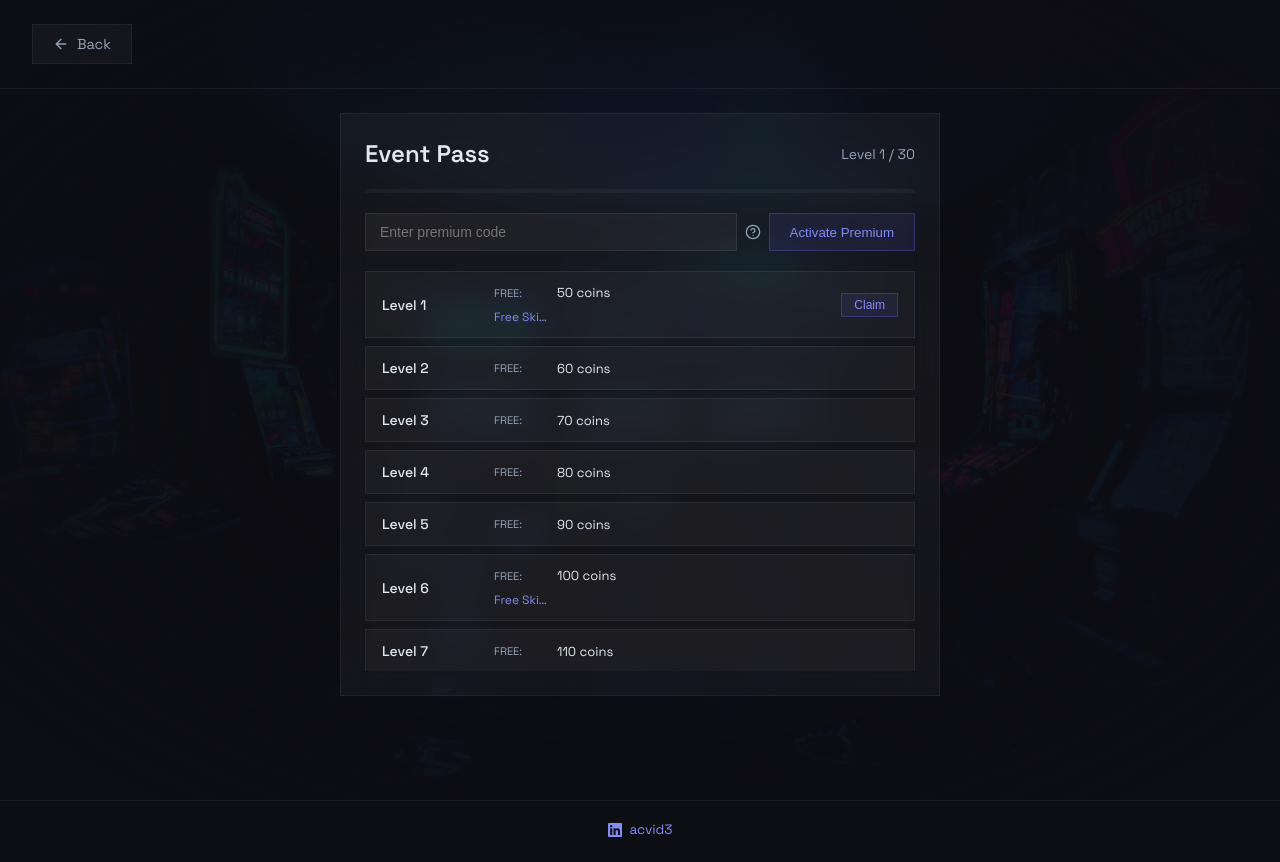
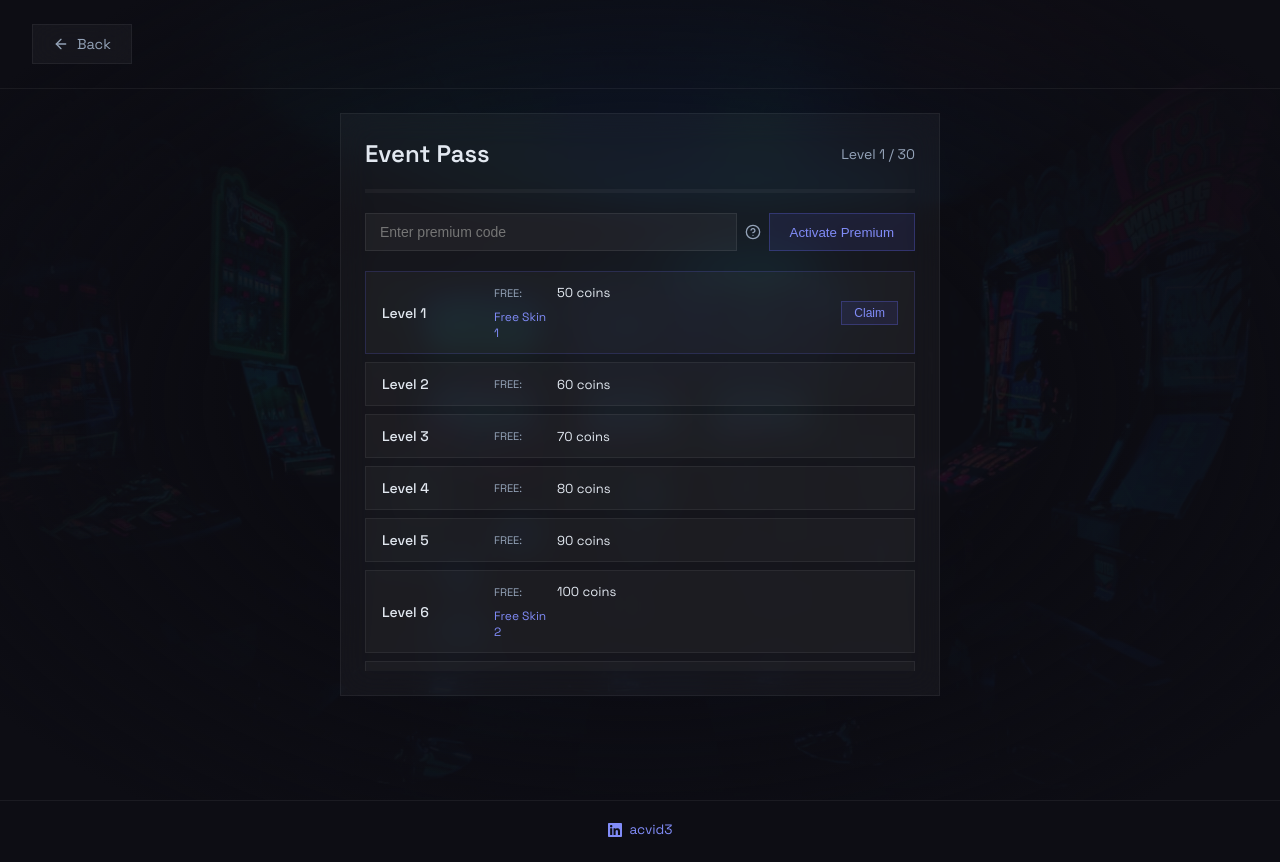
Before and after one commit to acvid3/game-client, a Next.js app: page /event-pass in a window 1280 px wide. Built offline with nearby package versions, Linux system fonts and the light colour scheme.

Commit message:
revert item name truncation

```diff
--- a/src/styles/EventPass.module.css
+++ b/src/styles/EventPass.module.css
@@ -223,9 +223,6 @@
 .rewardItemName {
   color: #818cf8;
   font-size: 12px;
-  white-space: nowrap;
-  overflow: hidden;
-  text-overflow: ellipsis;
 }
 
 .claimButton {
```
